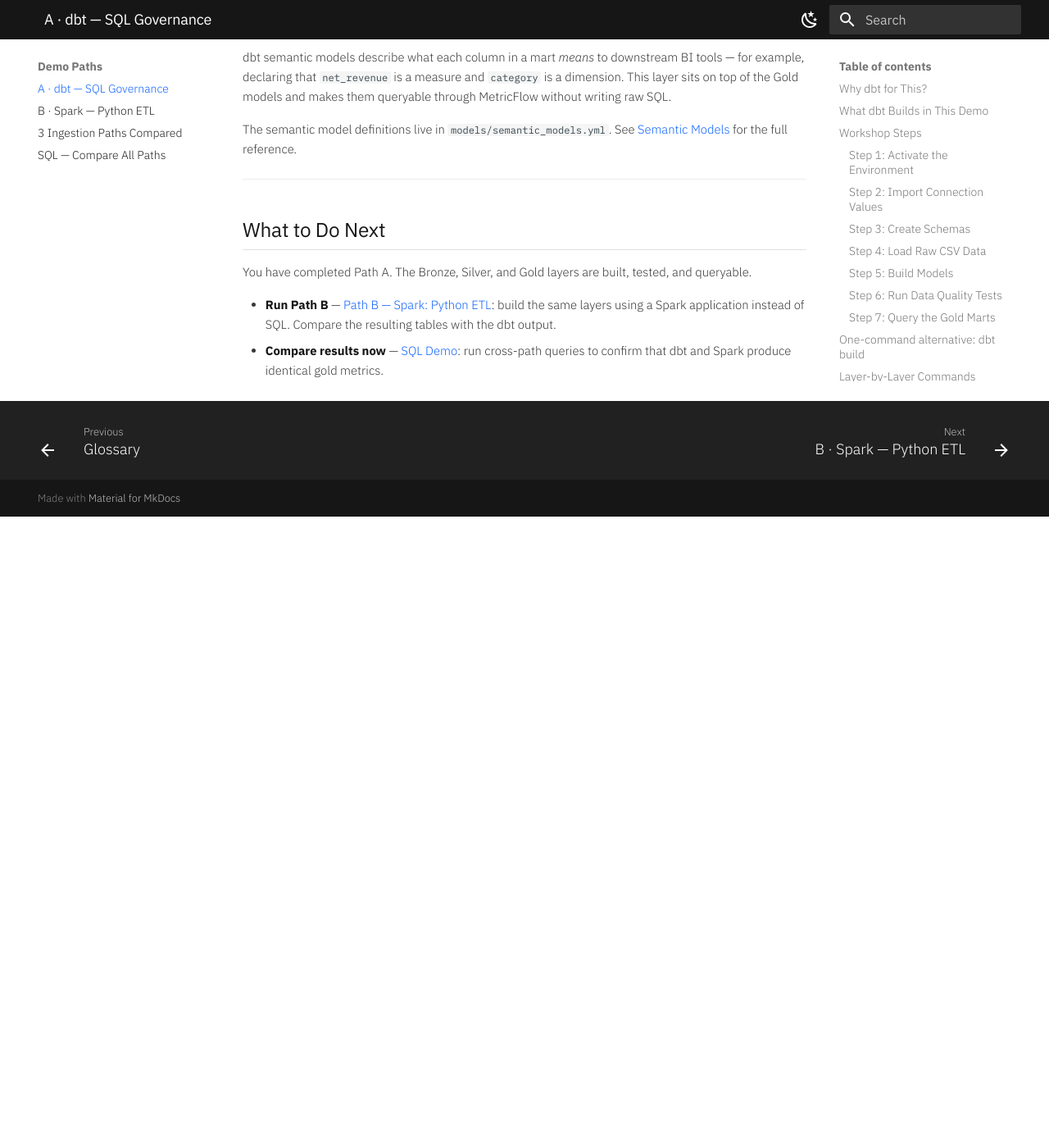
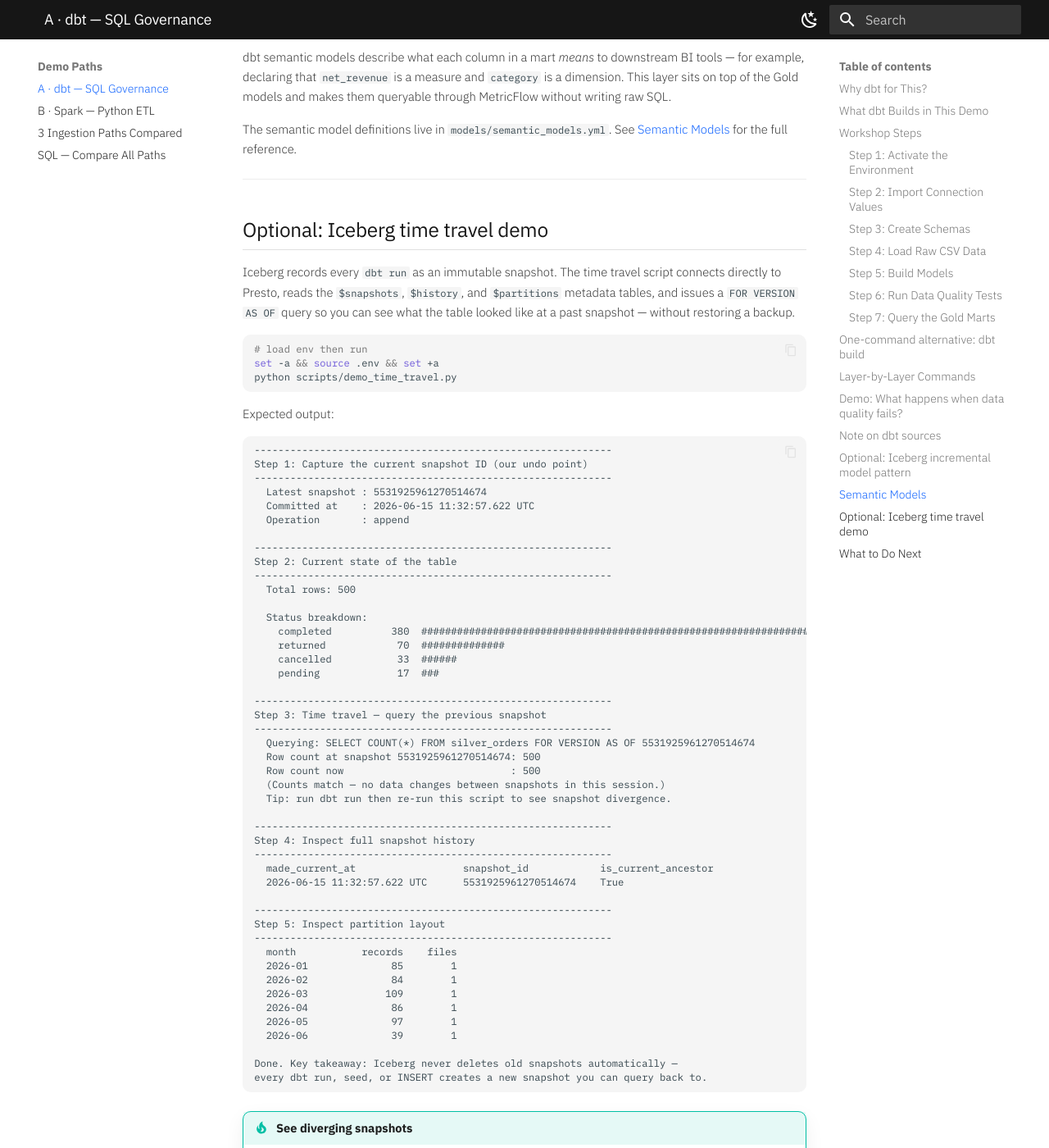
Before and after one commit to aseelert/ibmas-watsonxdata-dbt, an MkDocs documentation site: the page built from docs/dbt-demo.md, in a window 1280 px wide and 1400 px high, scrolled down 13327 px. Shown: the whole window at 82% size. Built offline with MkDocs 1.6.1 and Material for MkDocs 9.7.7, drawn with Linux system fonts in a browser that asks for light colours; before the commit the page ends 13957 px from its top, so only the background shows below that; some of the changed text lies outside the part shown.

Commit message:
docs: add time travel demo section with real output; fix $partitions column name
- dbt-demo.md: add "Optional: Iceberg time travel demo" section with script
  invocation, full real output from live cluster, and divergence tip
- sql-demo.md: fix $partitions query (ORDER BY order_date → order_date_month,
  add real column list); add real expected output with actual partition sizes

Co-Authored-By: Claude Sonnet 4.6 <noreply@anthropic.com>

````diff
--- a/docs/dbt-demo.md
+++ b/docs/dbt-demo.md
@@ -551,6 +551,74 @@ The semantic model definitions live in `models/semantic_models.yml`. See [Semant
 
 ---
 
+## Optional: Iceberg time travel demo
+
+Iceberg records every `dbt run` as an immutable snapshot. The time travel script connects directly to Presto, reads the `$snapshots`, `$history`, and `$partitions` metadata tables, and issues a `FOR VERSION AS OF` query so you can see what the table looked like at a past snapshot — without restoring a backup.
+
+```bash
+# load env then run
+set -a && source .env && set +a
+python scripts/demo_time_travel.py
+```
+
+Expected output:
+
+```
+------------------------------------------------------------
+Step 1: Capture the current snapshot ID (our undo point)
+------------------------------------------------------------
+  Latest snapshot : 5531925961270514674
+  Committed at    : 2026-06-15 11:32:57.622 UTC
+  Operation       : append
+
+------------------------------------------------------------
+Step 2: Current state of the table
+------------------------------------------------------------
+  Total rows: 500
+
+  Status breakdown:
+    completed          380  ############################################################################
+    returned            70  ##############
+    cancelled           33  ######
+    pending             17  ###
+
+------------------------------------------------------------
+Step 3: Time travel — query the previous snapshot
+------------------------------------------------------------
+  Querying: SELECT COUNT(*) FROM silver_orders FOR VERSION AS OF 5531925961270514674
+  Row count at snapshot 5531925961270514674: 500
+  Row count now                            : 500
+  (Counts match — no data changes between snapshots in this session.)
+  Tip: run dbt run then re-run this script to see snapshot divergence.
+
+------------------------------------------------------------
+Step 4: Inspect full snapshot history
+------------------------------------------------------------
+  made_current_at                  snapshot_id            is_current_ancestor
+  2026-06-15 11:32:57.622 UTC      5531925961270514674    True
+
+------------------------------------------------------------
+Step 5: Inspect partition layout
+------------------------------------------------------------
+  month           records    files
+  2026-01              85        1
+  2026-02              84        1
+  2026-03             109        1
+  2026-04              86        1
+  2026-05              97        1
+  2026-06              39        1
+
+Done. Key takeaway: Iceberg never deletes old snapshots automatically —
+every dbt run, seed, or INSERT creates a new snapshot you can query back to.
+```
+
+!!! tip "See diverging snapshots"
+    Run `bash scripts/dbt_env.sh run --full-refresh` then run the script again.
+    Step 3 will show a different row count at the old snapshot vs. the current state,
+    proving the old data is still accessible via `FOR VERSION AS OF`.
+
+---
+
 ## What to Do Next
 
 You have completed Path A. The Bronze, Silver, and Gold layers are built, tested, and queryable.
--- a/docs/sql-demo.md
+++ b/docs/sql-demo.md
@@ -429,12 +429,25 @@ FROM iceberg_data.lakehouse_demo_silver."silver_orders$history"
 ORDER BY made_current_at DESC;
 ```
 
-**Partition layout — how data is distributed across `order_date` partitions:**
+**Partition layout — how data is distributed across `month(order_date)` partitions:**
 
 ```sql
-SELECT *
+SELECT order_date_month, row_count, file_count, total_size
 FROM iceberg_data.lakehouse_demo_silver."silver_orders$partitions"
-ORDER BY order_date;
+ORDER BY order_date_month;
+```
+
+Expected output (month values are months since Unix epoch; 672 = 2026-01):
+
+```
+ order_date_month | row_count | file_count | total_size
+------------------+-----------+------------+------------
+              672 |        85 |          1 |       3607
+              673 |        84 |          1 |       3545
+              674 |       109 |          1 |       3963
+              675 |        86 |          1 |       3576
+              676 |        97 |          1 |       3759
+              677 |        39 |          1 |       2485
 ```
 
 **Full DDL — see exactly how the table was created, including file format and partition spec:**
````
